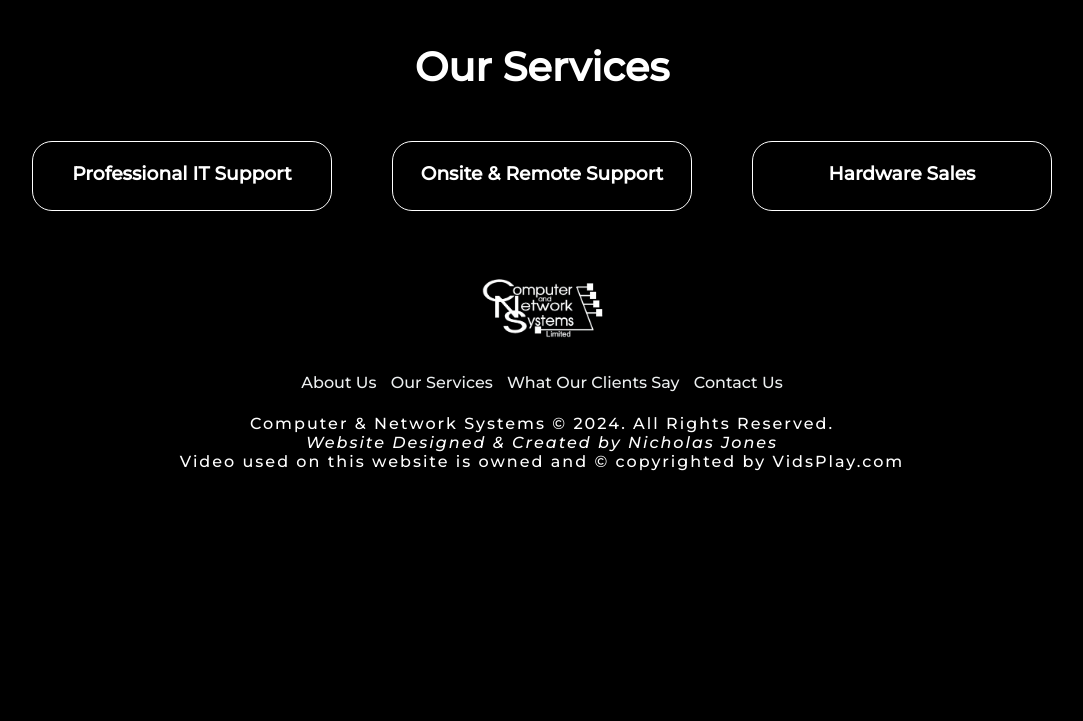
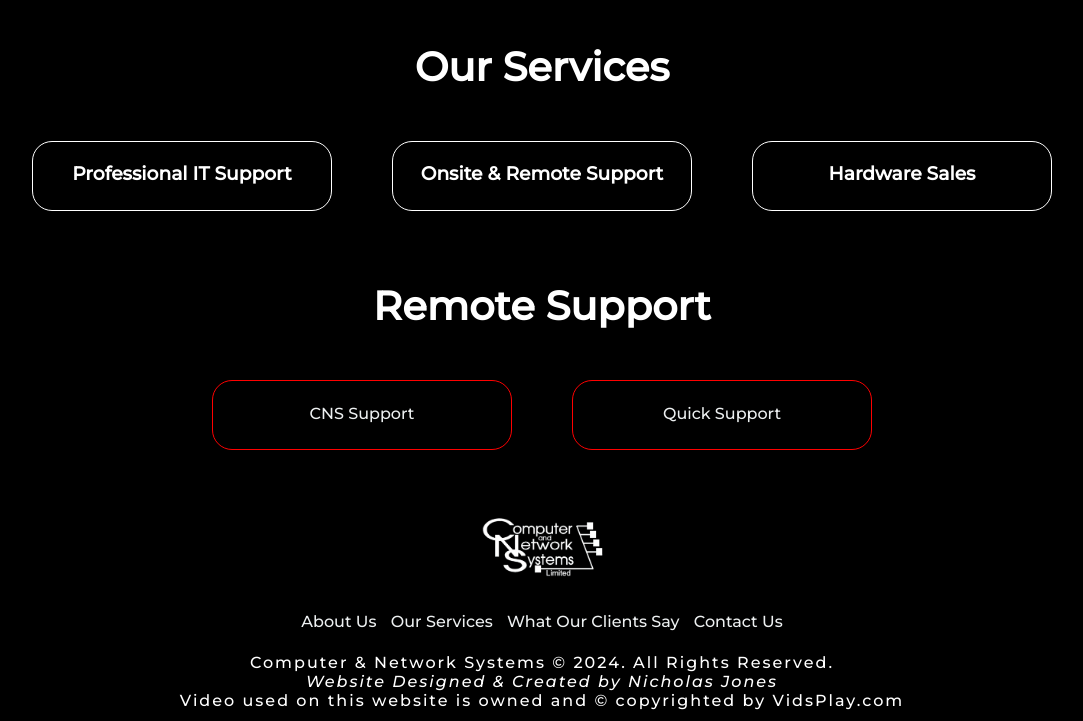
Before and after one commit to NickQZ/ComputerAndNetworkSystems, a plain HTML site: page index.html in a window 1280 px wide. Shown: the part 1316-2037 px from the top of the page, without its empty margins (98-1181 px from the left). Before the commit the page ends 1798 px from the top, so only its background shows below. Drawn offline with Linux system fonts and the light colour scheme.

Commit message:
Add files via upload

```diff
--- a/index.html
+++ b/index.html
@@ -1,9 +1,9 @@
 <!DOCTYPE html>
 <!-- Computer & Network Systems Website
-     Version 2.0
+     Version 3.0
      Created by: Nicholas Jones
      Date: 6/11/2024
-     Log: Added About Us section and Our services cards.
+     Log: Added Our Services and Remote Support Section inluding links.
 -->
 <html lang="en">
 <head>
@@ -99,6 +99,30 @@
             </div>
     </section>
 
+      <!------------------------------------ Page 4 Remote Support Page ------------------------------------>
+      <section id="remote_support">
+        <div class="remote_support">
+            <div class="remote_support_title">
+                <h2>Remote Support</h2>
+            </div>
+
+            <div class="cards">
+                <div class="card4">
+                    <div class="card_text">
+                        <h3><a href="https://get.teamviewer.com/cnshost" target="_blank">CNS Support</a></h3>
+                    </div>
+                </div>
+                <div class="card5">
+                    <div class="card2_text">
+                        <h3><a href="https://get.teamviewer.com/cnsquick" target="_blank">Quick Support</a></h3>
+                    </div>
+                </div>
+            </div>
+    </section>
+
+    <!------------------------------------ Page 5 What Our Clients Say Page ------------------------------------>
+
+
 
 
 <!-- Footer -->
--- a/style.css
+++ b/style.css
@@ -1,8 +1,8 @@
-/*  Computer & Network Systems Website
-     Version 2.0
+/*   Computer & Network Systems Website
+     Version 3.0
      Created by: Nicholas Jones
      Date: 6/11/2024
-     Log: Added About Us section and Our services cards.
+     Log: Added Our Services and Remote Support Section inluding links.
 
 /* Website Layout
    1. Home
@@ -269,8 +269,7 @@ body {
 }
 
 .card4,
-.card5,
-.card6 {
+.card5 {
     width: 300px;
     height: 70px;
     border: 1px solid #ff0000;
@@ -280,6 +279,23 @@ body {
     text-align: center;
     background-color: black;
 }
+
+.card4:hover {
+    background-color: #ff0000;
+    color: black;
+    transition: transform 0.6s ease;
+    transform: scale(1.2);
+}
+
+.card5:hover {
+    background-color: #ff0000;
+    color: black;
+    transition: transform 0.6s ease;
+    transform: scale(1.2);
+}
+
+/*------------------------------------ Page 5 What Our Clients Say Page -----------------------------------------------*/
+
 
 /*------------------------------------ Page 6 Footer Page -----------------------------------------------*/
 
```
